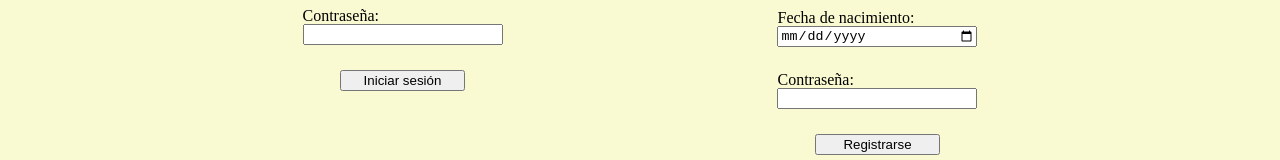
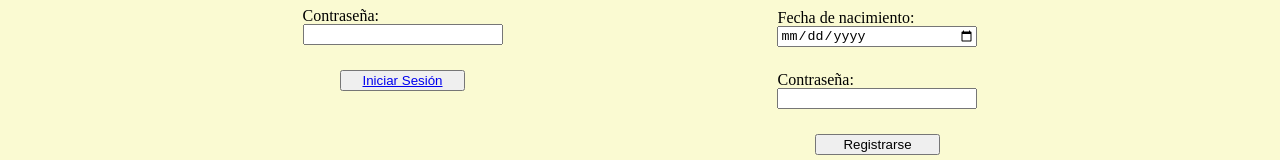
Before and after one commit to vjimcor955/proyecto-4, a React (Vite) app: page /login in a window 1280 px wide. Shown: the part 470-630 px from the top of the page. Built offline with nearby package versions, Linux system fonts and the light colour scheme; no server answers.

Commit message:
Componente Login funcional

```diff
--- a/src/components/Login.jsx
+++ b/src/components/Login.jsx
@@ -1,17 +1,24 @@
-import React, { useState } from 'react'
+import { NavLink } from 'react-router-dom'
+import { useUserContext } from '../context/UserContext'
 
 const Login = () => {
+  const {user, handleFieldChangeLogin, handleLogin} = useUserContext()
+
   return (
     <form className='login'>
       <div className='login__field'>
         <label htmlFor="login__email">Correo electronico:</label>
-        <input type="email" name="email" id="login__email" />
+        <input type="email" name="email" id="login__email" onBlur={handleFieldChangeLogin}/>
       </div>
       <div className='login__field'>
         <label htmlFor="login__password">Contraseña:</label>
-        <input type="password" name="password" id="login__password" />
+        <input type="password" name="password" id="login__password" onBlur={handleFieldChangeLogin}/>
       </div>
-      <button type='submit'>Iniciar sesión</button>
+      {
+        user
+        ? <button type='submit' onClick={handleLogin}>Iniciar sesión</button>
+        : <button type='submit' onClick={handleLogin}><NavLink to="/user" className="button">Iniciar Sesión</NavLink></button>
+      }
     </form>
   )
 }
```
